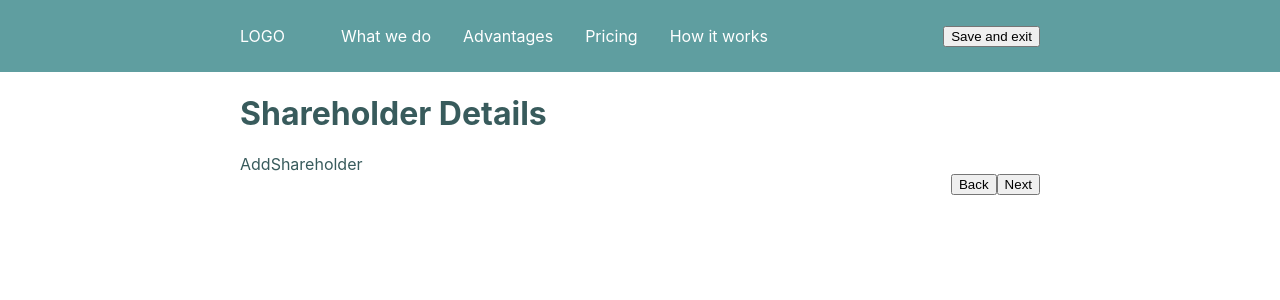
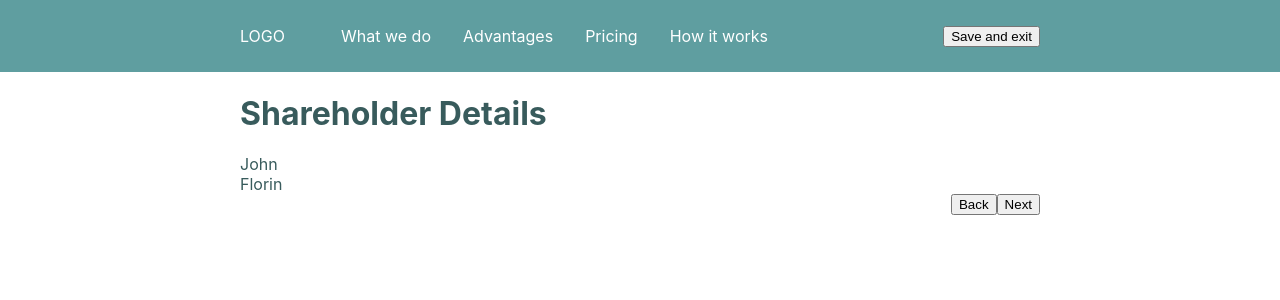
Before and after one commit to finnbuga/gforms, a React (Create React App) app: page / in a window 1280 px wide. Shown: the top 300 px of the page. Built offline with nearby package versions, Linux system fonts and the light colour scheme.

Commit message:
feat: implement EditShareholders component

```diff
--- a/src/components/ShareholderDetailsPage/index.js
+++ b/src/components/ShareholderDetailsPage/index.js
@@ -1,9 +1,30 @@
 import React, { useState } from "react";
+
+import ShareholderForm from "../ShareholderForm";
+
+const shareholders = [
+  {
+    id: 1,
+    firstName: "John",
+    lastName: "Doe",
+    email: "john@getground.com",
+    share: 80,
+    isDirector: false,
+  },
+  {
+    id: 2,
+    firstName: "Florin",
+    lastName: "Buga",
+    email: "florin@getground.co.uk",
+    share: 20,
+    isDirector: true,
+  },
+];
 
 const ShareholderDetailsPage = () => {
   const { currentStep, goBack, goToNext } = useSteps([
-    <AddShareholder />,
-    <DivideShares />,
+    <EditShareholders shareholders={shareholders} />,
+    <EditShares shareholders={shareholders} />,
   ]);
 
   return (
@@ -33,9 +54,15 @@ const useSteps = (steps) => {
   return { currentStep: steps[step], goBack, goToNext };
 };
 
-const AddShareholder = () => <div>AddShareholder</div>;
+const EditShareholders = ({ shareholders }) => (
+  <>
+    {shareholders.map((shareholder) => (
+      <ShareholderForm key={shareholder.id} shareholder={shareholder} />
+    ))}
+  </>
+);
 
-const DivideShares = () => <div>DivideShares</div>;
+const EditShares = () => <div>DivideShares</div>;
 
 const NavButtons = ({ goBack, goToNext }) => (
   <nav className="nav-buttons">
--- /dev/null
+++ b/src/components/ShareholderForm/index.js
@@ -0,0 +1,5 @@
+import React from "react";
+
+const ShareholderForm = ({ shareholder }) => <div>{shareholder.firstName}</div>;
+
+export default ShareholderForm;
```
